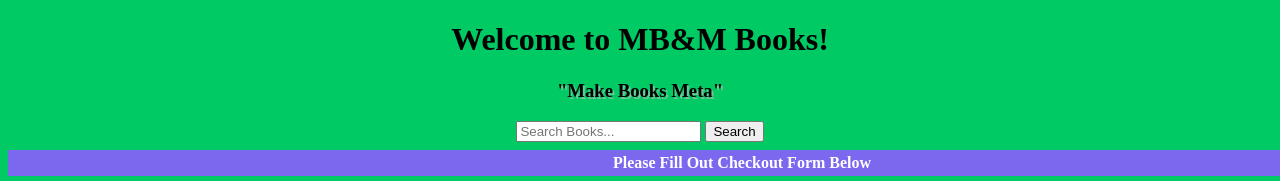
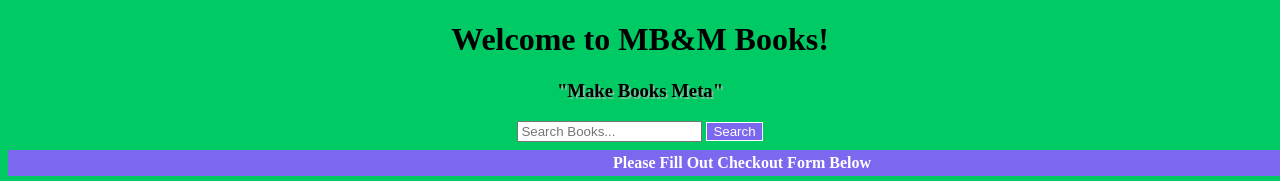
Before and after one commit to awfullyavg/MBM-Books, a plain HTML site: page index.html in a window 1280 px wide. Shown: the top 181 px of the page. Drawn offline with Linux system fonts and the light colour scheme; no server answers.

Commit message:
change the button in search to a submit field

```diff
--- a/index.html
+++ b/index.html
@@ -18,7 +18,7 @@
         <div class="search-field">
             <form id="search-input-form">
                 <input type="text" id="search-text" name="search-text" placeholder="Search Books...">
-                <button id="search-button">Search</button>
+                <input type="submit" value="Search" />
             </form>
         </div>
         <!--Donation Field-->
```
